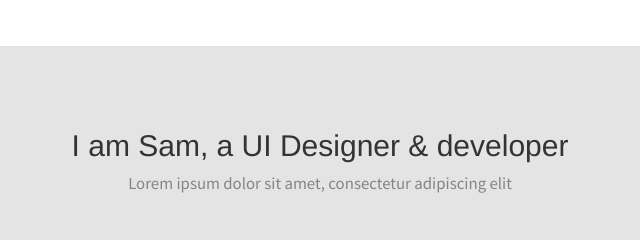
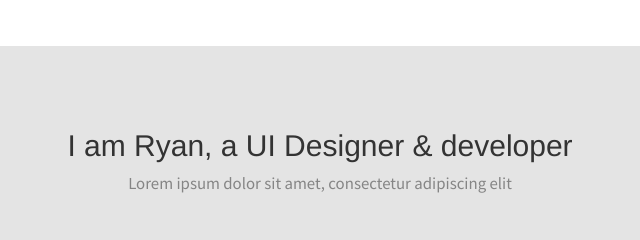
Before and after one commit to rggayon/rggayon.social, a plain HTML site: page index.html in a window 1280 px wide. Shown: the part 840-1080 px from the top of the page, 320-960 px from the left. Drawn offline with Linux system fonts and the light colour scheme.

Commit message:
Update index.html

```diff
--- a/index.html
+++ b/index.html
@@ -110,7 +110,7 @@
         <div class="container">
             <div class="heading text-center">
                 <!-- Heading -->
-                <h2>I am Sam, a UI Designer & developer</h2>
+                <h2>I am Ryan, a UI Designer & developer</h2>
                 <p>Lorem ipsum dolor sit amet, consectetur adipiscing elit</p>
             </div>
             <div class="row">
```
